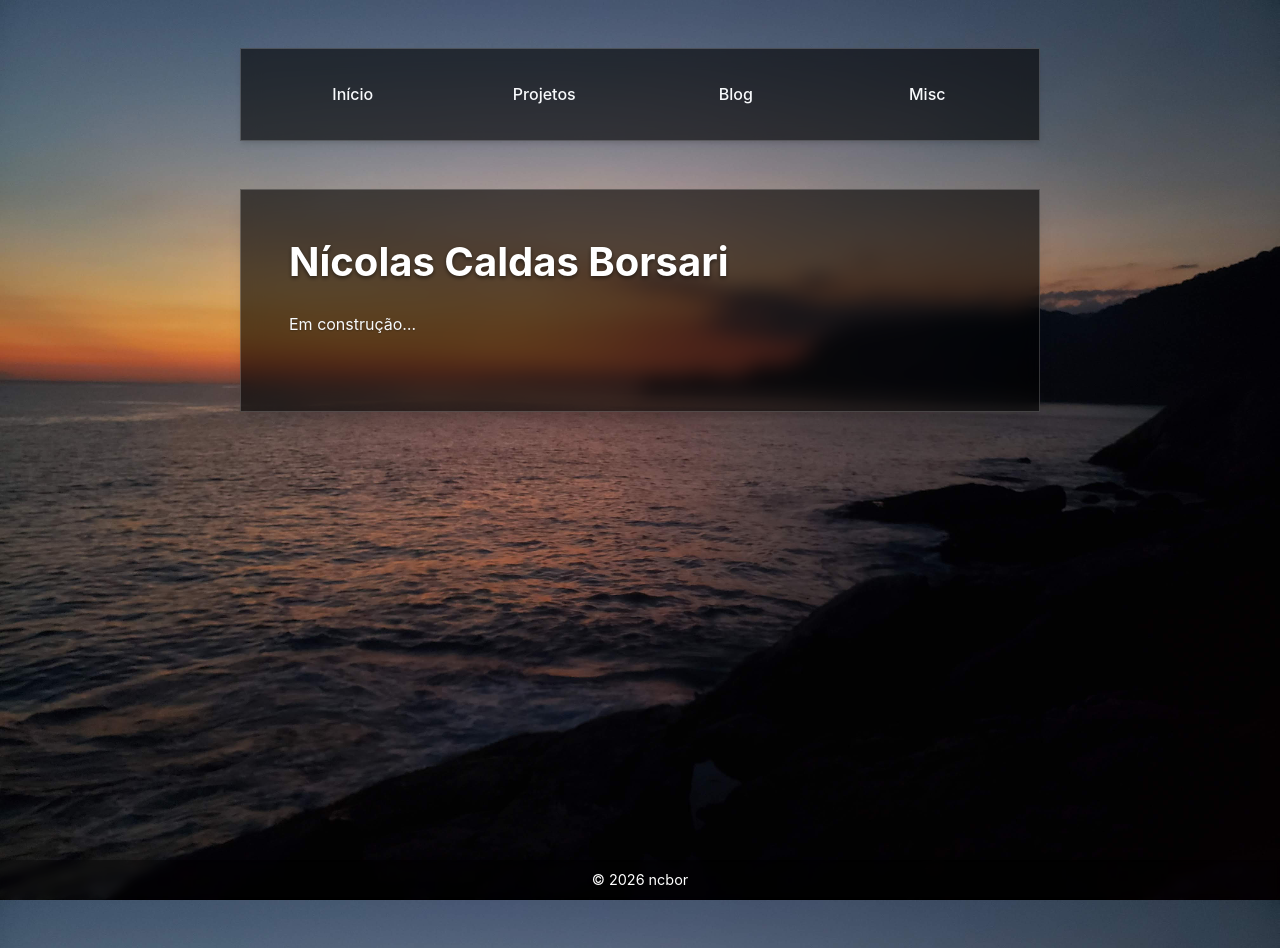
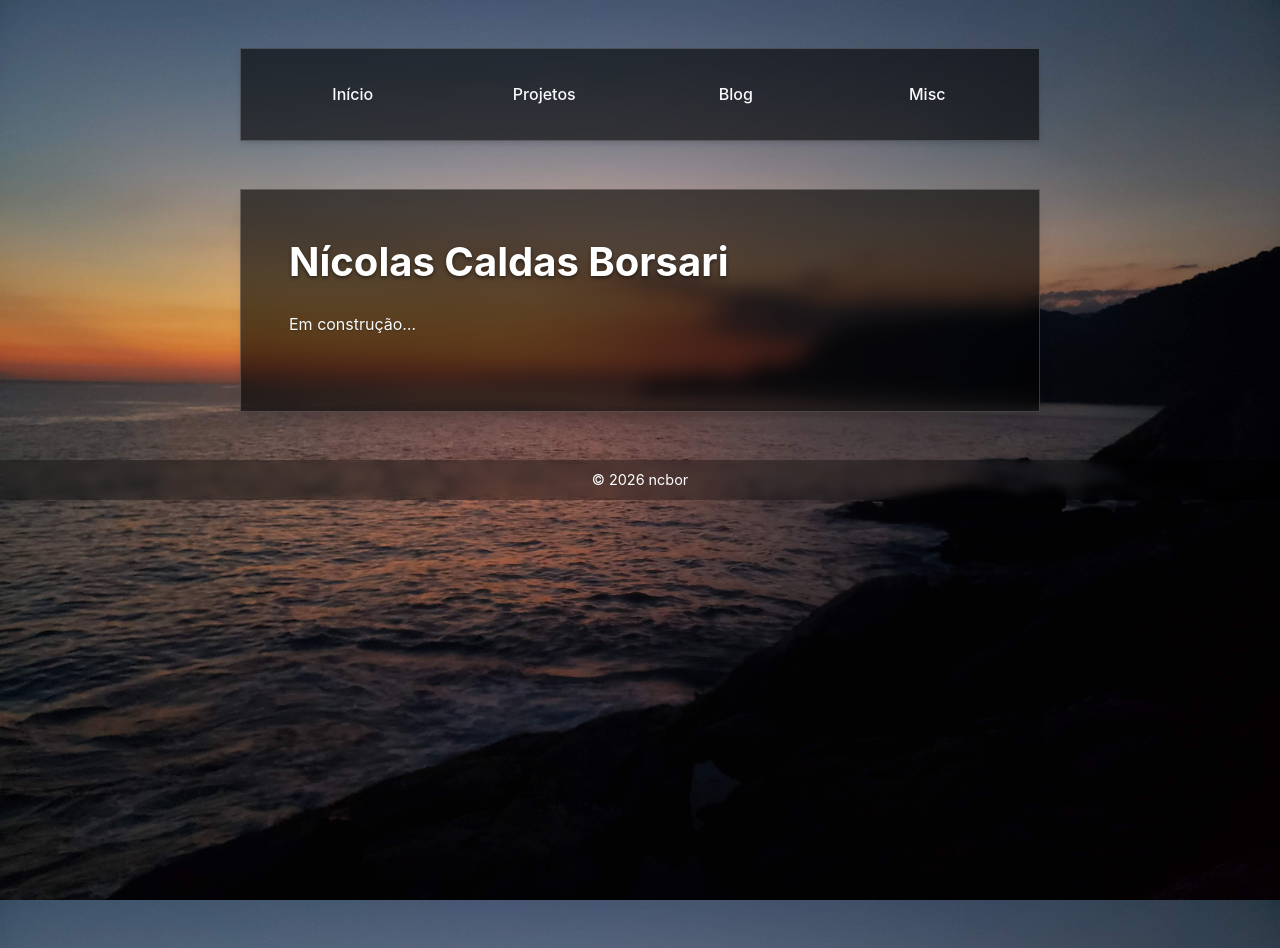
Before and after one commit to ncbor/ncbor.github.io, a Jekyll site: the page built from pages/index.md, in a window 1280 px wide. Built offline with Jekyll 4.4.1, drawn with Linux system fonts in a browser that asks for light colours.

Commit message:
teste footer

```diff
--- a/assets/css/style.css
+++ b/assets/css/style.css
@@ -64,9 +64,6 @@ body {
     -webkit-font-smoothing: antialiased;
     -moz-osx-font-smoothing: grayscale;
 }
-body > *:not(.minimal-footer) { position: relative; z-index: 1; }
-
-
 /* Orientação horizontal - aguas2.jpg */
 @media (orientation: landscape) {
     body {
@@ -93,15 +90,7 @@ body > *:not(.minimal-footer) { position: relative; z-index: 1; }
     text-align: center;
     color: rgba(255, 255, 255, 1);
     font-size: 0.9rem;
-    position: fixed;
-    left: 0;
-    right: 0;
-    bottom: 0;
     width: 100%;
-    z-index: 1000;
-    z-index: 0;
-    pointer-events: none; /* does not block clicks */
-
 }
 
 /* Layout */
```
